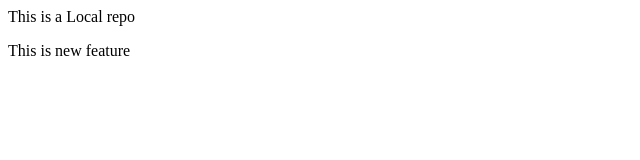
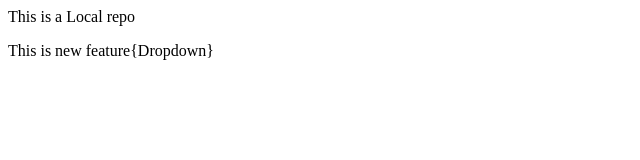
Before and after one commit to Student-Mukesh/Localrepo, a plain HTML site: page index.html in a window 1280 px wide. Shown: the full height of the page, 0-640 px from the left. Drawn offline with Linux system fonts and the light colour scheme.

```diff
--- a/index.html
+++ b/index.html
@@ -1,2 +1,2 @@
 <p>This is a Local repo</P>
-<p>This is new feature</p>
+<p>This is new feature{Dropdown}</p>
```
